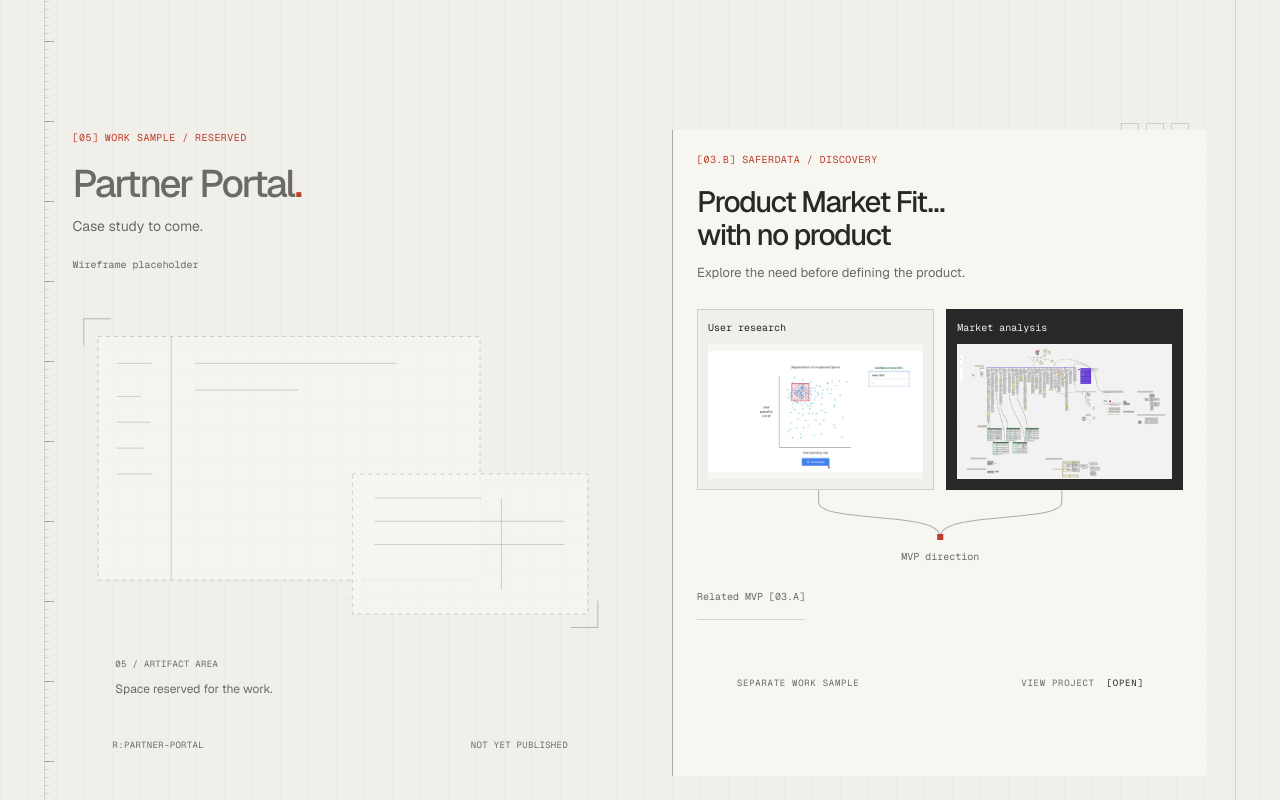
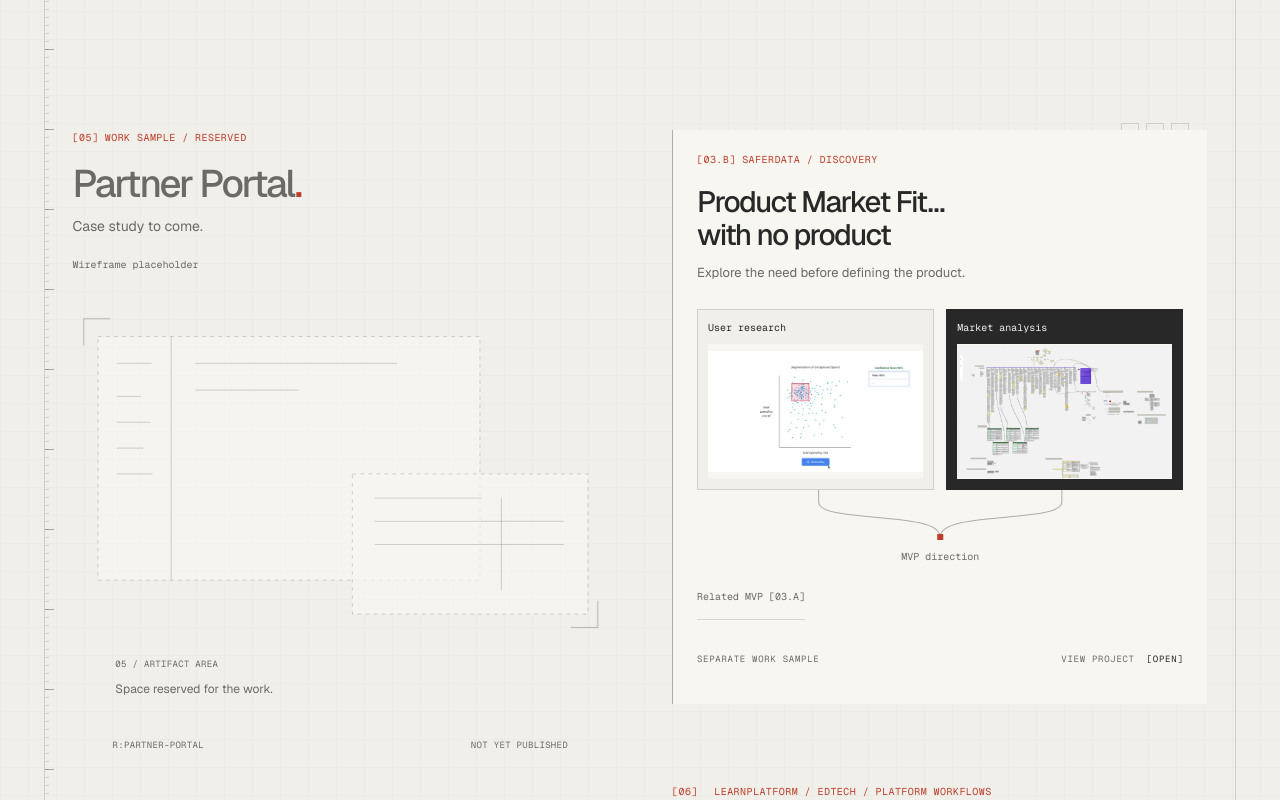
Before and after one commit to ricardougarcia/magpie-dashboards-work, a Next.js app: page /drawer in a window 1280 px wide. Shown: the part 2000-2800 px from the top of the page. Built offline with nearby package versions, Linux system fonts and the light colour scheme.

Commit message:
Trim inherited footer spacing in PMF Board preview

```diff
--- a/src/components/portfolio/gcm-board-cluster.module.css
+++ b/src/components/portfolio/gcm-board-cluster.module.css
@@ -39,7 +39,7 @@
 .pmfPreview:is(:hover, :focus-visible) .pmfMarketSheet { transform: translateY(-5px); }
 .pmfPreview:is(:hover, :focus-visible) .pmfLineDraw path { stroke-dashoffset: 0; }
 .pmfPreview:is(:hover, :focus-visible) .pmfDirection { color: var(--signal-text); }
-.pmfFoot { display: flex; flex-wrap: wrap; align-items: baseline; justify-content: space-between; gap: 4px 20px; margin-top: 18px; font: 9px/1.6 var(--font-mono), monospace; color: var(--muted); }
+.pmfFoot { display: flex; flex-direction: row; flex-wrap: wrap; align-items: baseline; justify-content: space-between; gap: 4px 20px; margin-top: 18px; padding: 0; font: 9px/1.6 var(--font-mono), monospace; color: var(--muted); }
 .pmfFoot a { display: inline-flex; gap: 12px; align-items: center; min-height: 44px; text-decoration: none; }
 .pmfFoot a:is(:hover, :focus-visible) { text-decoration: underline; text-underline-offset: 5px; }
 .pmfFoot a > span { color: var(--ink); }
```
